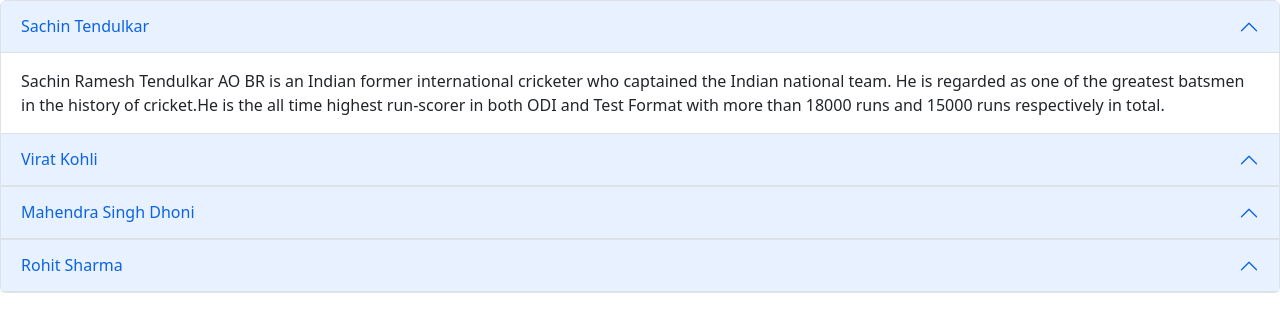
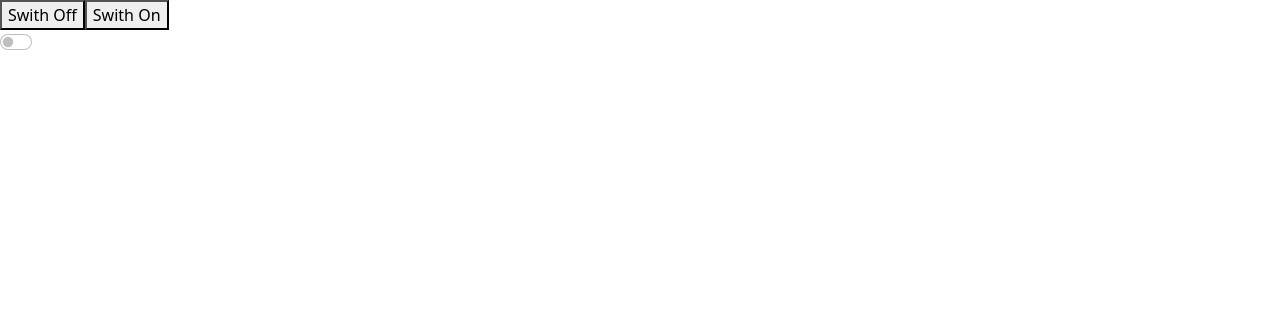
Before and after one commit to PrinceKhunt16/React, a React (Create React App) app: page / in a window 1280 px wide. Shown: the top 332 px of the page. Built offline with nearby package versions, Linux system fonts and the light colour scheme.

Commit message:
State reducer

```diff
--- a/src/App.jsx
+++ b/src/App.jsx
@@ -10,6 +10,7 @@
 import ContextModule from './components/ContextModule/userDetails';
 import { UserProvider } from './components/ContextModule/userContext';
 import Compound from './components/CompoundComponents/Compound';
+import Toggle from './components/StateReducer/Toggle';
 
 const App = () => {
     return (
@@ -21,10 +22,13 @@
             {/* <PureComponent /> */}
             {/* <HOC /> */}
             {/* <RenderProps /> */}
-            {/* <UserProvider>
-                <ContextModule />
-            </UserProvider> */}
-            <Compound />
+            {/*
+                <UserProvider>
+                    <ContextModule />
+                </UserProvider>
+            */}
+            {/* <Compound /> */}
+            <Toggle />
         </div>
     )
 }
--- /dev/null
+++ b/src/components/StateReducer/Switch.jsx
@@ -0,0 +1,12 @@
+import React from 'react'
+
+const Switch = (props) => {
+    return (
+        <div className="form-check form-switch">
+            <input {...props} className="form-check-input" type="checkbox" role="switch" id="flexSwitchCheckDefault" htmlFor="flexSwitchCheckDefault" />
+            <label className="form-check-label" htmlFor="flexSwitchCheckDefault" />
+        </div>
+    )
+}
+
+export default Switch;
--- /dev/null
+++ b/src/components/StateReducer/Toggle.jsx
@@ -0,0 +1,42 @@
+import { useState } from "react";
+import Switch from "./Switch";
+import { actionTypes, toggleReducer, useToggle } from "./useToggle";
+
+const Toggle = () => {
+    const [clicksSinceReset, setClicksSinceReset] = useState(0);
+    const tooManyClicks = clicksSinceReset >= 4;
+
+    const { on, toggle, setOn, setOff } = useToggle({
+        reducer(currentState, action) {
+            const changes = toggleReducer(currentState, action)
+            if (tooManyClicks && action.type === actionTypes.toggle) {
+                return { ...changes, on: currentState.on };
+            } else {
+                return changes;
+            }
+        }
+    });
+
+    return (
+        <div>
+            <button onClick={setOff}>Swith Off</button>
+            <button onClick={setOn}>Swith On</button>
+            <Switch
+                checked={on}
+                onClick={() => {
+                    toggle();
+                    setClicksSinceReset(count => count + 1);
+                }}
+            />
+            {tooManyClicks
+                ? (
+                    <button onClick={() => setClicksSinceReset(0)}>Reset</button>
+                ) : (
+                    null
+                )
+            }
+        </div>
+    )
+}
+
+export default Toggle;
--- /dev/null
+++ b/src/components/StateReducer/useToggle.jsx
@@ -0,0 +1,36 @@
+import { useReducer } from 'react';
+
+const actionTypes = {
+    toggle: 'TOGGLE',
+    on: 'ON',
+    off: 'OFF',
+}
+
+const toggleReducer = (state, action) => {
+    switch (action.type) {
+        case actionTypes.toggle: {
+            return { on: !state.on }
+        }
+        case actionTypes.on: {
+            return { on: true }
+        }
+        case actionTypes.off: {
+            return { on: false }
+        }
+        default: {
+            throw new Error(`Unhandled type: ${action.type}`)
+        }
+    }
+}
+
+const useToggle = ({reducer = toggleReducer} = {}) => {
+    const [{on}, dispatch] = useReducer(reducer, {on: false});
+
+    const toggle = () => dispatch({type: actionTypes.toggle});
+    const setOn = () => dispatch({type: actionTypes.on});
+    const setOff = () => dispatch({type: actionTypes.off});
+
+    return { on, toggle, setOn, setOff };
+}
+
+export {useToggle, actionTypes, toggleReducer};
```
